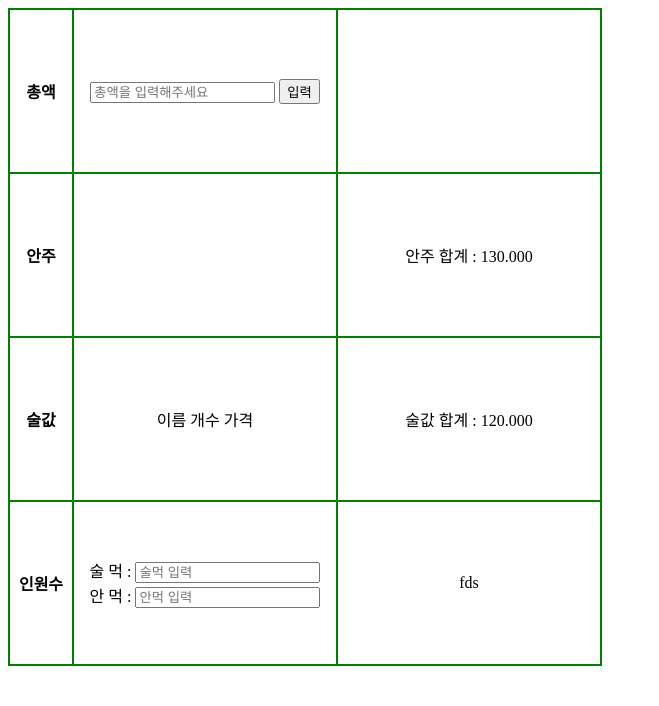
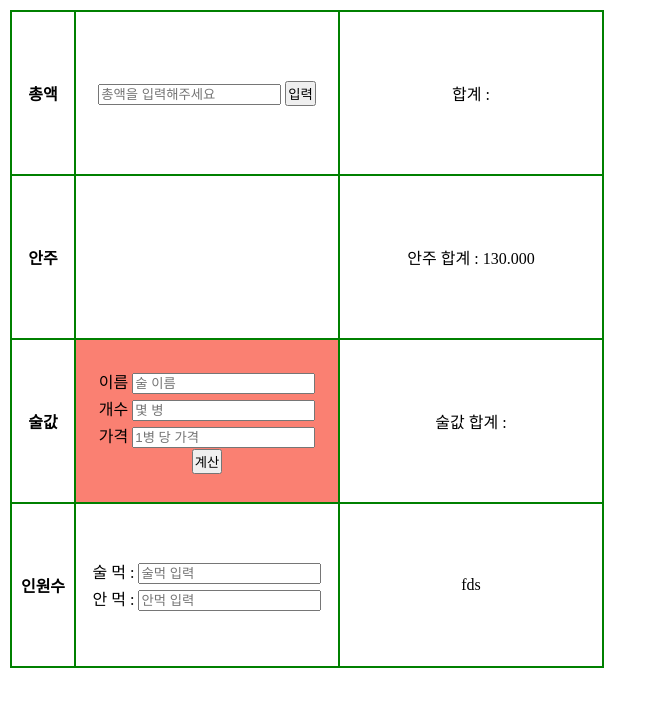
Before and after one commit to bokpack/caculator, a plain HTML site: page index2.html in a window 1280 px wide. Both pictures are taken after a click on the button "입력". Shown: the whole page, without its empty margins (0-659 px from the left). Drawn offline with Linux system fonts and the light colour scheme.

Commit message:
240215 술값 곱하기 완료

```diff
--- a/calculator.js
+++ b/calculator.js
@@ -1,9 +1,22 @@
 console.log('Hello World!');
 function sum() {
-    const inputElement = document.getElementById('sumInput');
-    const inputValue = inputElement.value;
-    console.log(inputValue)
+    const inputSum = document.getElementById('sum').value;
+    // const inputValue = inputElement.value;
+    console.log(inputSum)
 
-    const resultElement = document.getElementById('resultSum')
-    resultElement.innerHTML = ` ${inputValue}`
+    const inputAllSum = document.getElementById('resultSum')
+    inputAllSum.innerHTML = ` 합계 : ${inputSum}`
 }
+
+function alcoholSum() {
+    const inputBottle = document.getElementById('bottle').value
+    const inputBottlePrice = document.getElementById('bottlePrice').value
+
+    const inputAlcohol = inputBottle * inputBottlePrice
+
+    console.log(inputAlcohol)
+
+    const inputAlcoholSum = document.getElementById('resultAlcoholSum')
+    inputAlcoholSum.innerHTML = `술값 합계 : ${inputAlcohol}`
+
+}
--- a/index2.html
+++ b/index2.html
@@ -12,7 +12,7 @@
         <tr>
             <th class="title">총액</th>
             <td>
-                <input type="number" id="sumInput"
+                <input type="number" id="sum"
                 placeholder="총액을 입력해주세요">
                 <button onclick="sum()">입력</button>
             </td>
@@ -31,20 +31,29 @@
         <tr>
             <th class="title">술값</th>
             <td id="alcohol">
-                <p>이름</p>
-                <p>개수</p>
-                <p>가격</p>
+                <div>이름
+                    <input type="text" placeholder="술 이름">
+                </div>
+                <div>개수
+                    <input type="number" placeholder="몇 병" id="bottle">
+                </div>
+                <div>가격
+                    <input type="number" placeholder="1병 당 가격" id="bottlePrice">
+                </div>
+                <button onclick="alcoholSum()">계산</button>
             </td>
-            <td><p>술값 합계 : 120.000</p></td>
+            <td><p id="resultAlcoholSum">술값 합계 : </p></td>
         </tr>
         <tr>
             <th class="title">인원수</th>
             <td>
 
-                <p>술 먹 :</p>
-                <input type="number" placeholder="술먹 입력">
-                <p>안 먹 :</p>
-                <input type="number" placeholder="안먹 입력">
+                <div>술 먹 :
+                    <input type="number" placeholder="술먹 입력">
+                </div>
+                <div>안 먹 :
+                    <input type="number" placeholder="안먹 입력">
+                </div>
             </td>
             <td>fds</td>
         </tr>
--- a/style2.css
+++ b/style2.css
@@ -1,3 +1,7 @@
+*{
+    padding: 1px;
+}
+
 table{
     border-collapse: collapse;
 }
@@ -21,3 +25,9 @@ p{
 input{
     display: inline-block;
 }
+
+#alcohol {
+    background-color: salmon;
+
+
+}
```
Also changed, not shown: style.css (+0 -9 lines).
